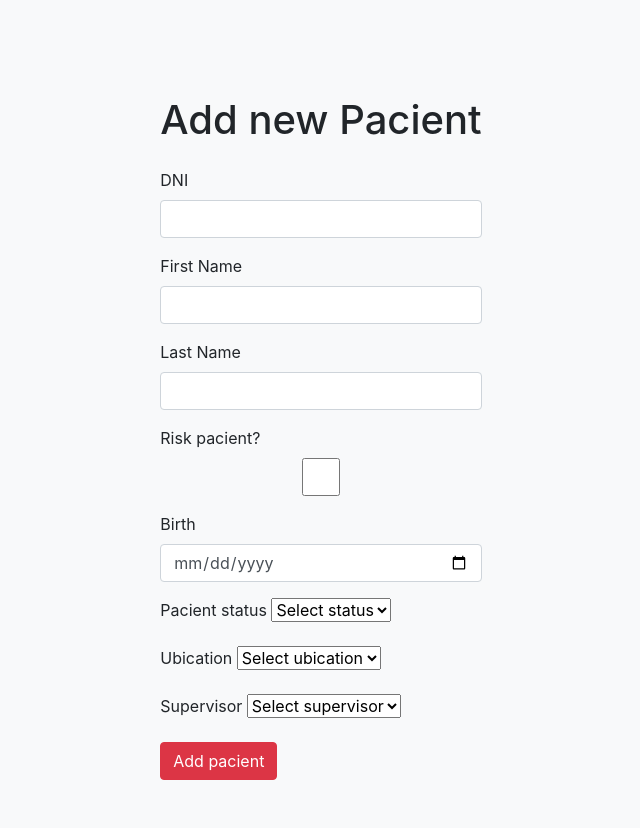
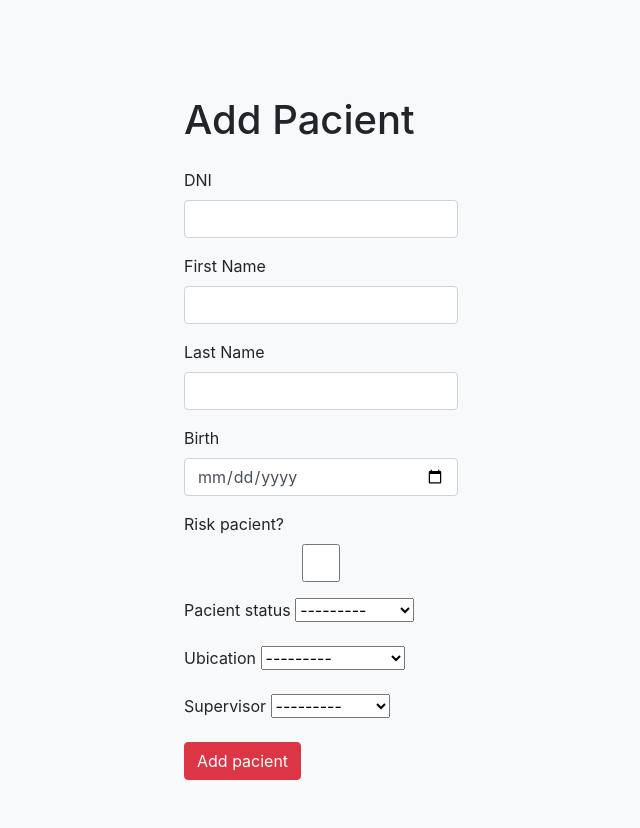
Before and after one commit to Pride-Sin/covidts, a Django app: template templates/pacients/pacient_form.html in a window 1280 px wide. Shown: the part 72-900 px from the top of the page, without its empty margins (319-959 px from the left). Run offline with Django 3.2, Linux system fonts and the light colour scheme; the template is opened without the code that fills it: values that come from a table or form of the project are taken from there, others are empty; tables that the repository leaves empty hold one stand-in row (values such as "Sample post"); some libraries are stand-ins or nearby versions.

Commit message:
Created add pacient template/form

```diff
--- a/covidts/urls.py
+++ b/covidts/urls.py
@@ -8,6 +8,6 @@ urlpatterns = [
     path('admin/', admin.site.urls),
     path('', Index.as_view(), name='index'),
     #path('', include('users.urls')),
-    #path('', include('pacients.urls')),
+    path('', include('pacients.urls')),
     path('', include('ubications.urls')),
 ]
--- /dev/null
+++ b/pacients/forms.py
@@ -0,0 +1,23 @@
+# Django imports
+from django import forms
+# Local imports
+from .models import Pacient
+from users.models import User
+
+
+
+class PacientForm(forms.ModelForm):
+
+    class Meta:
+        model = Pacient
+        fields = ['dni', 'first_name', 'last_name', 'birth', 'risk', 'status', 'ubication', 'supervisor']
+        widgets = {
+            'dni': forms.NumberInput(attrs={'class': 'form-control'}),
+            'first_name': forms.TextInput(attrs={'class': 'form-control'}),
+            'last_name': forms.TextInput(attrs={'class': 'form-control'}),
+            'birth': forms.DateInput(attrs={'class': 'form-control'}),
+            'risk': forms.CheckboxInput(attrs={'class': 'form-control'}),
+            'status': forms.Select(attrs={'class': 'form-select'}),
+            'ubication': forms.Select(attrs={'class': 'form-select'}),
+            'supervisor': forms.Select(attrs={'class': 'form-select'})
+        }
--- a/pacients/urls.py
+++ b/pacients/urls.py
@@ -1,7 +1,8 @@
 # Django imports
 from django.urls import path
 # Local imports
-
+from .views import PacientCreateView
 
 urlpatterns = [
+    path('pacient/add', PacientCreateView.as_view(), name='add-pacient'),
 ]
--- a/templates/home.html
+++ b/templates/home.html
@@ -10,7 +10,7 @@
     <div class="collapse navbar-collapse" id="navbarNav">
     <ul class="navbar-nav">
         <li class="nav-item">
-            <a class="nav-link active" aria-current="page" href="home.html">Home</a>
+            <a class="nav-link active" aria-current="page">Home</a>
         </li>
         <li class="nav-item">
             <a class="nav-link" href="pacient_list.html">Pacients</a>
@@ -64,8 +64,8 @@
     </div>
 
     <div class="add-section">
-        <div><button type="button" class="add-button btn btn-danger">Add pacient</button></div>
-        <div><button type="button" class="add-button btn btn-danger">Add ubication</button></div>
+        <div><a href="{% url 'add-pacient' %}" class="add-button btn btn-danger">Add pacient</a></div>
+        <div><a href="{% url 'add-ubication' %}" class="add-button btn btn-danger">Add ubication</a></div>
     </div>
 
 </div>
--- a/templates/pacients/pacient_form.html
+++ b/templates/pacients/pacient_form.html
@@ -1,23 +1,5 @@
-<!DOCTYPE html>
-<html lang="en">
-<head>
-    <meta charset="UTF-8">
-    <meta http-equiv="X-UA-Compatible" content="IE=edge">
-    <meta name="viewport" content="width=device-width, initial-scale=1.0">
-
-    <link rel="stylesheet" href="css/style.css">
-    <!-- Bootstrap CSS link -->
-    <link rel="stylesheet" href="https://stackpath.bootstrapcdn.com/bootstrap/4.3.1/css/bootstrap.min.css" integrity="sha384-ggOyR0iXCbMQv3Xipma34MD+dH/1fQ784/j6cY/iJTQUOhcWr7x9JvoRxT2MZw1T" crossorigin="anonymous">
-    <!-- Bootstrap JS link -->
-    <script src="https://code.jquery.com/jquery-3.3.1.slim.min.js" integrity="sha384-q8i/X+965DzO0rT7abK41JStQIAqVgRVzpbzo5smXKp4YfRvH+8abtTE1Pi6jizo" crossorigin="anonymous"></script>
-    <script src="https://cdnjs.cloudflare.com/ajax/libs/popper.js/1.14.7/umd/popper.min.js" integrity="sha384-UO2eT0CpHqdSJQ6hJty5KVphtPhzWj9WO1clHTMGa3JDZwrnQq4sF86dIHNDz0W1" crossorigin="anonymous"></script>
-    <script src="https://stackpath.bootstrapcdn.com/bootstrap/4.3.1/js/bootstrap.min.js" integrity="sha384-JjSmVgyd0p3pXB1rRibZUAYoIIy6OrQ6VrjIEaFf/nJGzIxFDsf4x0xIM+B07jRM" crossorigin="anonymous"></script>
-
-    <title>Covid Tracking</title>
-</head>
-<body class="bg-light bg-gradient">
-
-<div class="container">
+{% extends 'base.html' %}
+{% block content %}
 
 <nav class="navbar navbar-expand-lg navbar-light bg-light">
 <div class="container-fluid">
@@ -51,76 +33,90 @@
     <div class="index mt-5">
         <div class="login-index">
 
-            <h1 class="mb-4">Add new Pacient</h1>
-                <form>
+        <h1 class="mb-4">Add Pacient</h1>
+            <form method="POST">
+                {% csrf_token %}
 
                 <div class="form-group">
                     <label for="dni">DNI</label>
-                        <input type="number" class="form-control" id="dni">
+                    <input type="number" name="dni" class="form-control" id="id_dni" maxlength="20" required>
                 </div>
 
                 <div class="form-group">
                     <label for="first_name">First Name</label>
-                        <input type="text" class="form-control" id="first_name">
+                    <input type="text" name="first_name" class="form-control" id="id_first_name" maxlength="20" required>
                 </div>
 
                 <div class="form-group">
                     <label for="last_name">Last Name</label>
-                        <input type="text" class="form-control" id="last_name">
+                    <input type="text" name="last_name" class="form-control" id="id_last_name" maxlength="30" required>
+                </div>
+
+                <div class="form-group">
+                    <label for="birth">Birth</label>
+                    <input type="date" name="birth" class="form-control" id="id_birth" required>
                 </div>
 
                 <div class="form-group">
                     <label for="risk">Risk pacient?</label>
-                        <input type="checkbox" class="form-control" id="risk">
+                    <input type="checkbox" name="risk" class="form-control" id="id_risk">
                 </div>
 
                 <div class="form-group">
-                        <label for="birth">Birth</label>
-                        <input type="date" class="form-control" id="birth">
-                    </div>
-
-                    <div class="form-group">
-                        <label for="birth">Pacient status</label>
-                        <select class="form-select" aria-label="Default select example">
-                            <option selected>Select status</option>
-                            <option value="1">One</option>
-                            <option value="2">Two</option>
-                            <option value="3">Three</option>
+                    <label for="status">Pacient status</label>
+                    <select class="form-select" aria-label="Default select example" required name="status" id="id_status">
+                        {% for u in form.status %}
+                        {{u}}
+                        {% endfor %}
                     </select>
                 </div>
 
                 <div class="form-group">
-                        <label for="birth">Ubication</label>
-                        <select class="form-select" aria-label="Default select example">
-                            <option selected>Select ubication</option>
-                            <option value="rosario">Rosario</option>
-                            <option value="buenosaires">Buenos Aires</option>
-                            <option value="corrientes">Corrientes</option>
+                    <label for="ubication">Ubication</label>
+                    <select class="form-select" aria-label="Default select example" required name="ubication" id="id_ubication">
+                        {% for u in form.ubication %}
+                        {{u}}
+                        {% endfor %}
                     </select>
                 </div>
 
                 <div class="form-group">
-                        <label for="birth">Supervisor</label>
-                        <select class="form-select" aria-label="Default select example">
-                            <option selected>Select supervisor</option>
-                            <option value="rosario">Rosario</option>
-                            <option value="buenosaires">Buenos Aires</option>
-                            <option value="corrientes">Corrientes</option>
+                    <label for="supervisor">Supervisor</label>
+                    <select class="form-select" aria-label="Default select example" required name="supervisor" id="id_supervisor">
+                        {% for u in form.supervisor %}
+                        {{u}}
+                        {% endfor %}
                     </select>
                 </div>
 
                 <button type="submit" class="btn btn-danger">Add pacient</button>
             </form>
-            </div>
+
+            <!--<form method="POST">
+                {% csrf_token %}
+                {% for field in form %}
+
+                    <div class="form-group">
+                        <label for="{{field.name}}">{{ field.label }}</label>
+                        {{ field }}
+                        {% if field.errors %}
+                        <small class="form-text text-muted">{{ field.errors }}</small>
+                        {% endif %}
+                        {% if field.help_text %}
+                        <small class="form-text text-muted">{{ field.help_text|safe }}</small>
+                        {% endif %}
                     </div>
 
+                {% endfor %}
 
+                <input type="submit" class="btn btn-danger" value="Add ubication">
+            </form>-->
 
+        </div>
     </div>
 
     </div>
 
 </div>
 
-</body>
-</html>
+{% endblock content %}
--- a/ubications/urls.py
+++ b/ubications/urls.py
@@ -1,7 +1,7 @@
 # Django imports
 from django.urls import path
 # Local imports
-from ubications.views import UbicationCreateView
+from .views import UbicationCreateView
 
 urlpatterns = [
     path('ubication/add', UbicationCreateView.as_view(), name='add-ubication'),
```
Also changed, not shown: pacients/views.py (+11 -2 lines), templates/ubications/ubication_form.html (+1 -60 lines). Lines whose indentation alone changed are shown as unchanged.
